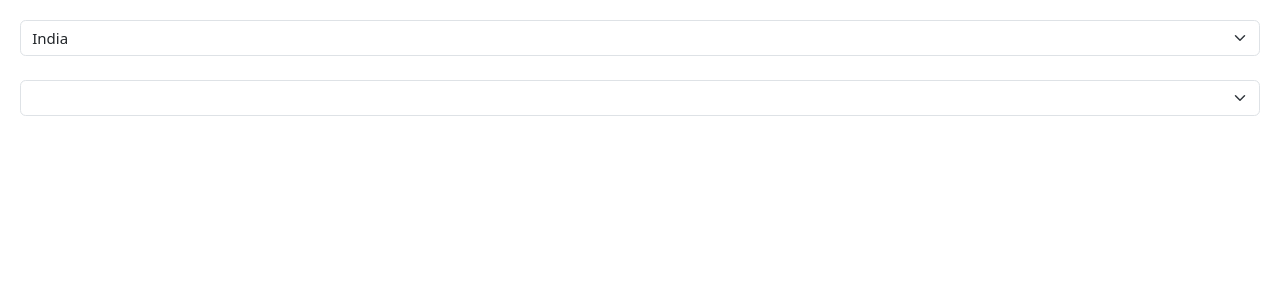
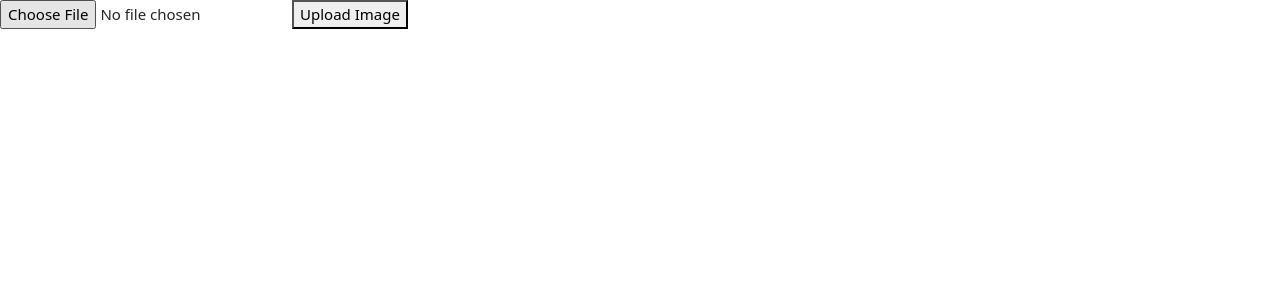
Before and after one commit to sudharsan026/react-components, a React (Vite) app: page / in a window 1280 px wide. Shown: the top 300 px of the page. Built offline with nearby package versions, Linux system fonts and the light colour scheme.

Commit message:
toast and upload image component fucntionality template

```diff
--- a/package.json
+++ b/package.json
@@ -12,6 +12,7 @@
   "dependencies": {
     "@hookform/resolvers": "^3.3.2",
     "@tanstack/react-table": "^8.10.7",
+    "axios": "^1.6.1",
     "bootstrap": "^5.3.2",
     "html2canvas": "^1.4.1",
     "jspdf": "^2.5.1",
@@ -20,6 +21,7 @@
     "react-hook-form": "^7.47.0",
     "react-icons": "^4.11.0",
     "react-table": "^7.8.0",
+    "react-toastify": "^9.1.3",
     "zod": "^3.22.4"
   },
   "devDependencies": {
--- a/src/App.jsx
+++ b/src/App.jsx
@@ -1,29 +1,65 @@
 import React, { useState } from "react";
-import countries from "./countries";
+import axios from "axios";
+import { ToastContainer, toast } from "react-toastify";
+import "react-toastify/dist/ReactToastify.css";
 
-const App = () => {
-  const [country, setCountry] = useState(-1);
-  const handleCountryChange = (e) => {
-    let countrySelected = e.target.value;
-    setCountry(countrySelected);
-    console.log(countrySelected);
+const ImageUploader = () => {
+  const [selectedFile, setSelectedFile] = useState(null);
+  const [uploadProgress, setUploadProgress] = useState(0);
+
+  const handleFileChange = (event) => {
+    setSelectedFile(event.target.files[0]);
   };
+
+  const uploadImage = () => {
+    if (!selectedFile) {
+      toast.error("Please select an image");
+      return;
+    }
+
+    const formData = new FormData();
+    formData.append("image", selectedFile);
+
+    axios
+      .post("/upload-endpoint", formData, {
+        onUploadProgress: (progressEvent) => {
+          const percentCompleted = Math.round(
+            (progressEvent.loaded * 100) / progressEvent.total
+          );
+          setUploadProgress(percentCompleted);
+        },
+      })
+      .then(() => {
+        toast.success("Image uploaded successfully");
+        // Additional logic after successful upload
+      })
+      .catch((error) => {
+        toast.error("Error uploading image");
+        console.error(error);
+      });
+  };
+
   return (
-    <div style={{ padding: "20px" }}>
-      <select className="form-select" onChange={handleCountryChange}>
-        {countries.map((_country, index) => (
-          <option key={_country.name} value={index}>
-            {_country.name}
-          </option>
-        ))}
-      </select>
-      <select className="form-select" style={{ marginTop: "24px" }}>
-        {countries[country]?.cities.map((_country) => (
-          <option>{_country}</option>
-        ))}
-      </select>
+    <div>
+      <input type="file" onChange={handleFileChange} accept="image/*" />
+      <button onClick={uploadImage}>Upload Image</button>
+
+      {uploadProgress > 0 && (
+        <div>
+          <p>Upload Progress: {uploadProgress}%</p>
+          <div
+            style={{
+              width: `${uploadProgress}%`,
+              height: "10px",
+              background: "#00b09b",
+            }}
+          ></div>
+        </div>
+      )}
+
+      <ToastContainer />
     </div>
   );
 };
 
-export default App;
+export default ImageUploader;
```
